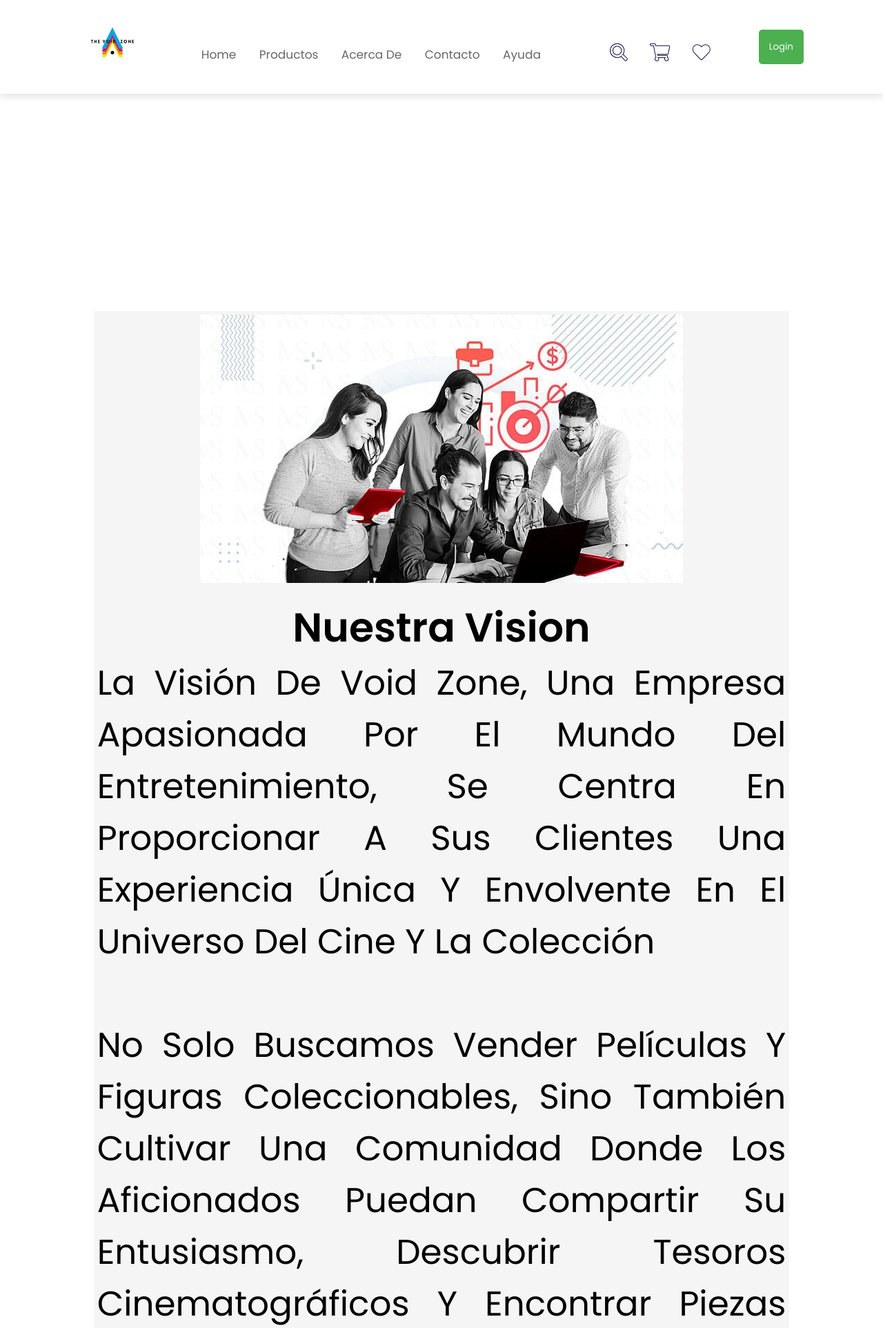
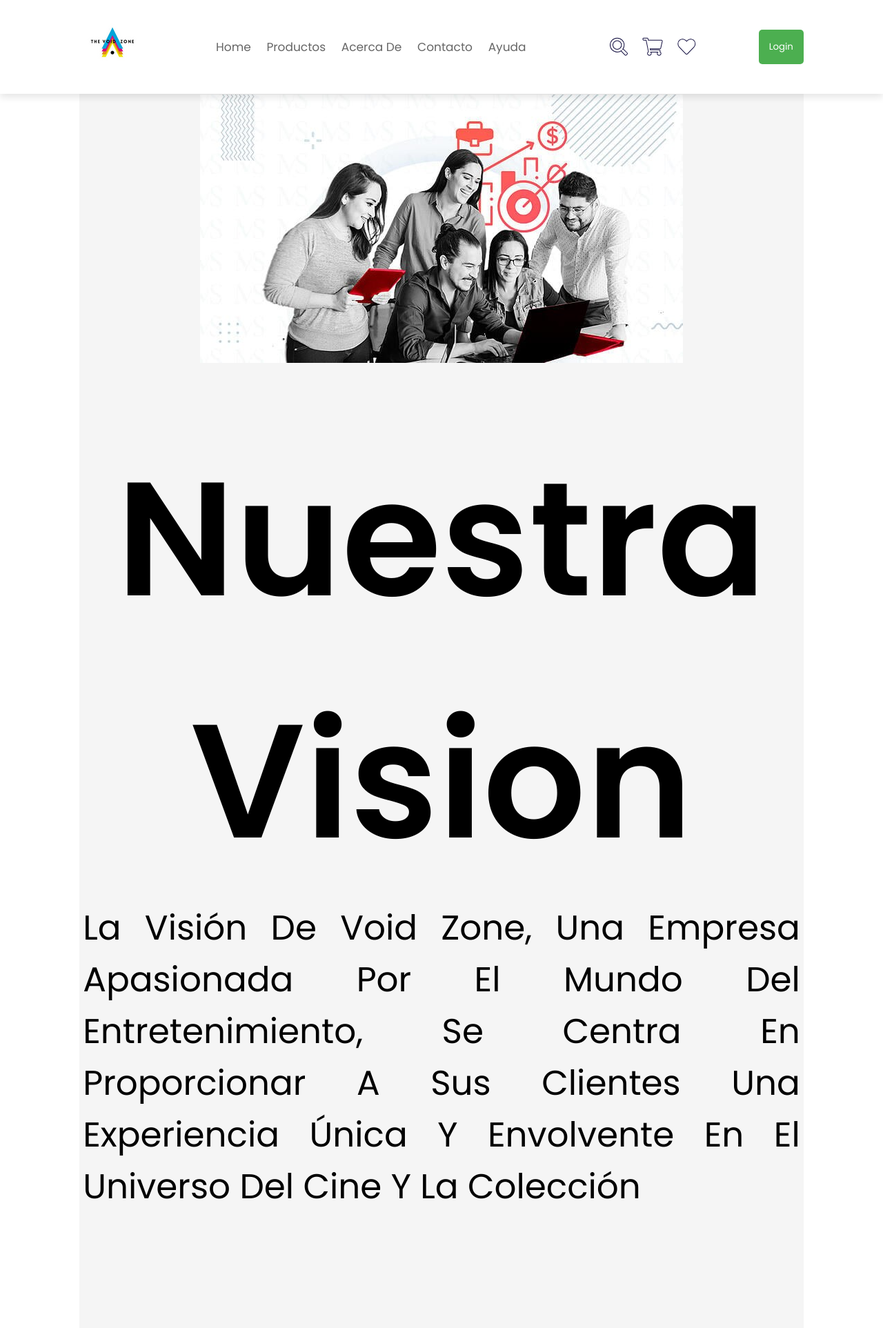
Before and after one commit to CarlosGitUser/ProyectoWeb, a PHP site: page /Vision.php in a window 1280 px wide. Shown: the top 1925 px of the page at 69% size. Run offline with PHP 8.4, Linux system fonts and the light colour scheme.

Commit message:
tamaño letra

```diff
--- a/Vision.php
+++ b/Vision.php
@@ -36,7 +36,7 @@
     </article>
 
     <article id="mision">
-        <img src="image/misionPROGRA.jpg" alt="" width="700">
+        <img src="image/misionPROGRA.jpg" alt="" width="650">
         <h1>Nuestra Mision</h1>
         <p>La misión de Void Zone es proporcionar a los aficionados del cine y la colección un refugio donde sus pasiones puedan florecer
         Buscamos constantemente innovar en la forma en que los aficionados disfrutan y comparten su amor por el entretenimiento.
--- a/css/styleacerca.css
+++ b/css/styleacerca.css
@@ -2,6 +2,8 @@ article{
     padding: 5px;
     text-align: center;
     width: 100%;
+    font-size: 200px;
+
   }
   #vision{
     background-color: whitesmoke;
@@ -14,14 +16,8 @@ article{
   }
   p{
     text-align: justify;
+    font-size: 50px;
   }
   h2{
     text-align: center;
   }
-
-  body{
-    font-family: Verdana, Geneva, Tahoma, sans-serif;
-    font-size: 50px;
-    padding: 10px;
-    margin: 15px;
-}
```
